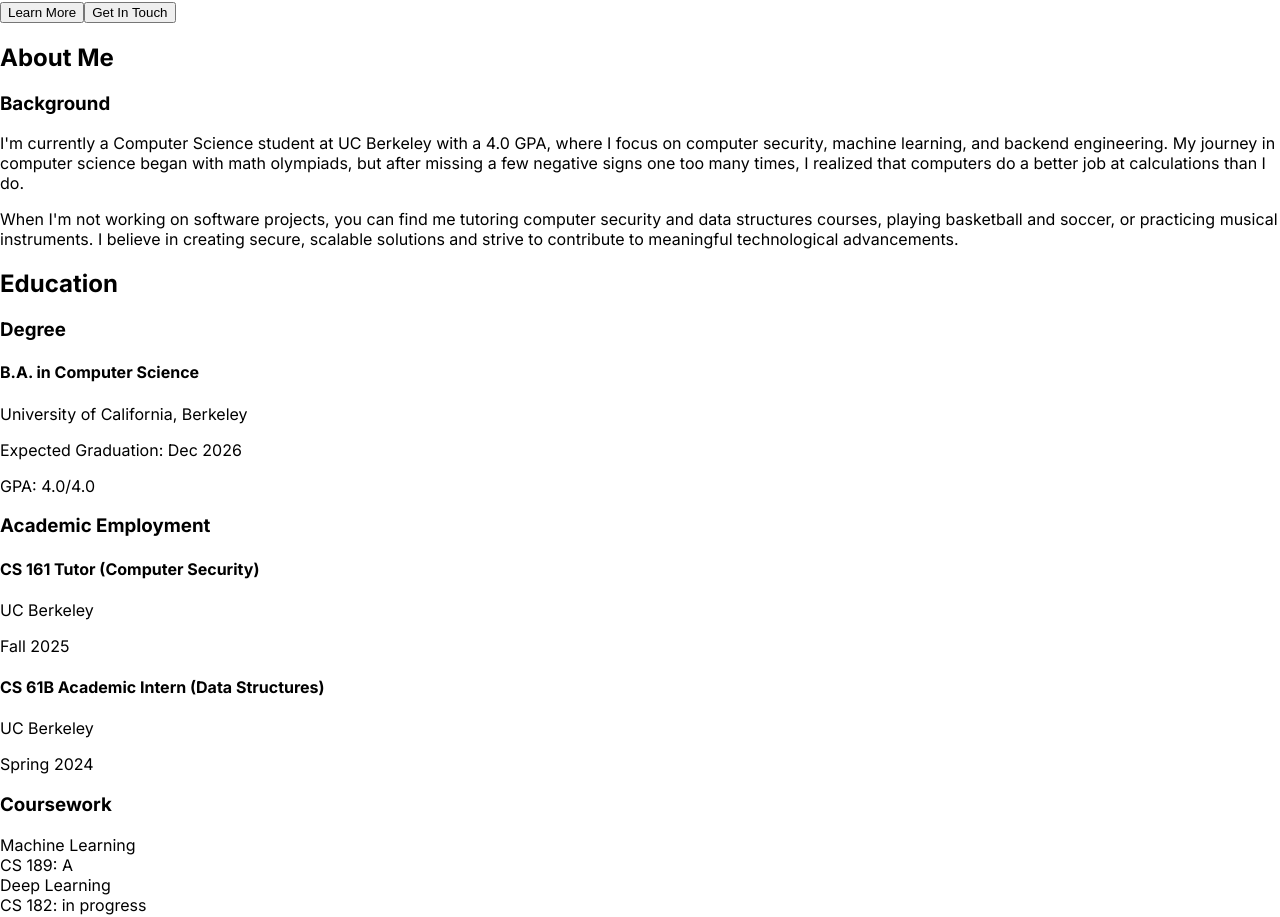
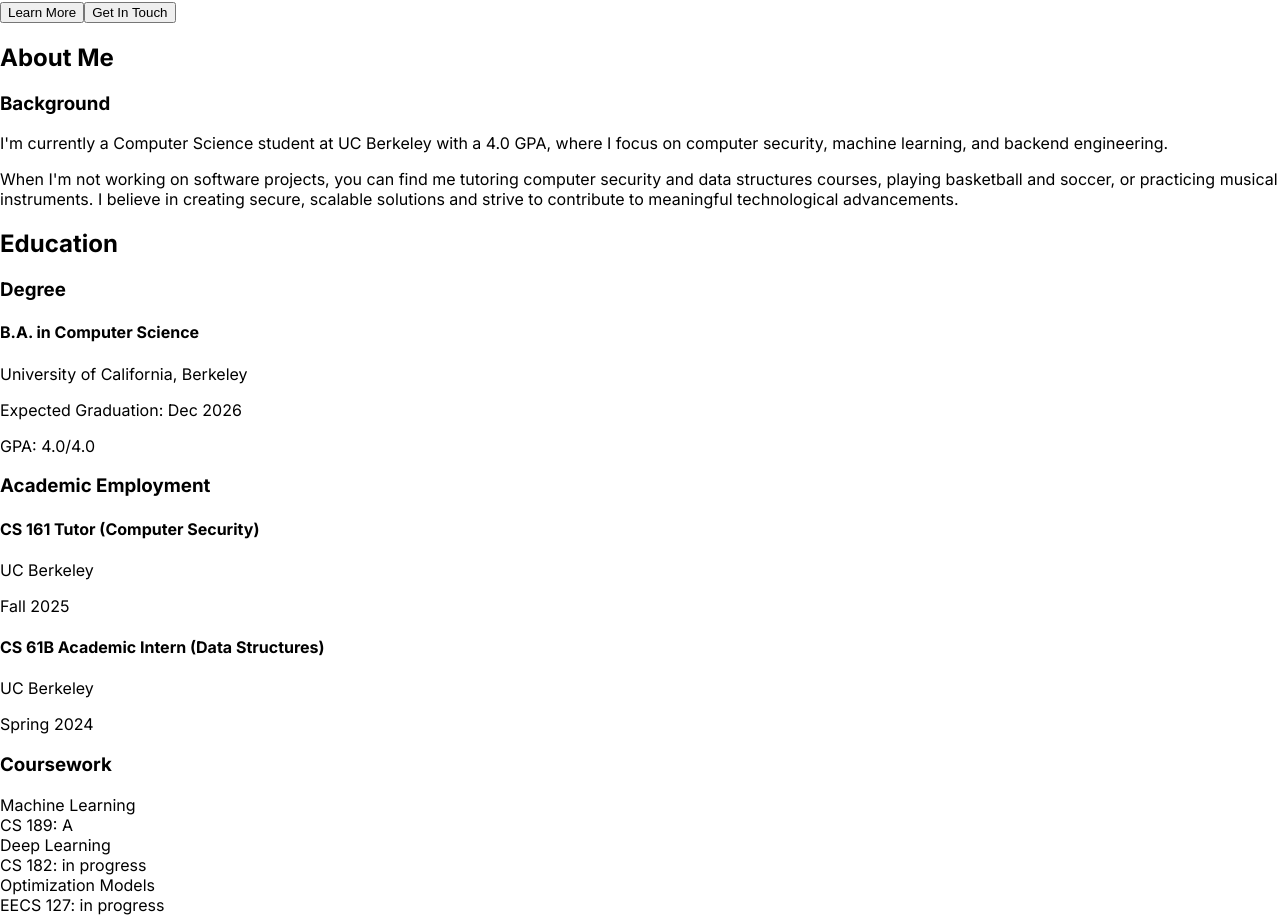
Before and after one commit to nazar-ospanov/nazar-ospanov.github.io, a React (Create React App) app: page / in a window 1280 px wide. Shown: the part 3853-4770 px from the top of the page. Built offline with nearby package versions, Linux system fonts and the light colour scheme.

Commit message:
modify about

```diff
--- a/src/components/About.tsx
+++ b/src/components/About.tsx
@@ -12,9 +12,6 @@ const About: React.FC = () => {
             <p className="text-gray-600 leading-relaxed mb-6">
               I'm currently a Computer Science student at UC Berkeley with a 4.0 GPA,
               where I focus on computer security, machine learning, and backend engineering.
-              My journey in computer science began with math olympiads, but after missing a few
-              negative signs one too many times, I realized that computers do a better job at
-              calculations than I do.
             </p>
 
             <p className="text-gray-600 leading-relaxed">
```
Also changed, not shown: 3 other files (tests, documents, lock files or other folders).
